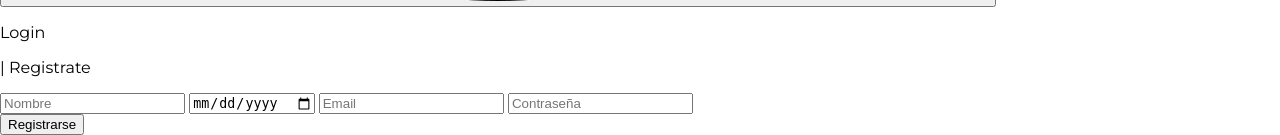
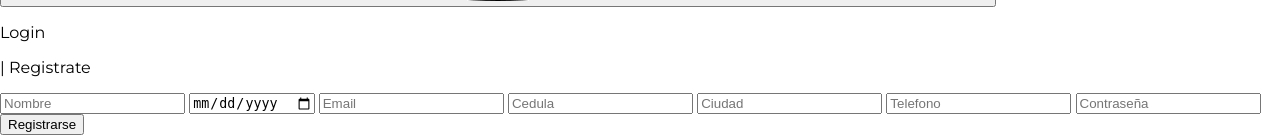
Before and after one commit to HydraSrl/Clinica-Imagen, a PHP site: template src/front/pages/register.php in a window 1280 px wide. Shown: the part 982-1117 px from the top of the page. Run offline with PHP 8.4, Linux system fonts and the light colour scheme; the template is opened without the code that fills it, so the values that code supplies are empty.

Commit message:
Añadidos los inputs necesarios para register

```diff
--- a/src/front/pages/register.php
+++ b/src/front/pages/register.php
@@ -14,6 +14,9 @@
                         <input id="nombre" pattern="^[A-Za-zÁÉÍÓÚáéíóúÑñ\s]+$" title="Solo se permiten letras y espacios"  placeholder="Nombre">
                         <input id="birthdate" placeholder="Fecha de nacimiento" type="date">
                         <input id="email" placeholder="Email">
+                        <input id="cedula" placeholder="Cedula">
+                        <input id="ciudad" placeholder="Ciudad">
+                        <input id="phonenum" placeholder="Telefono">
                         <input id="passw" placeholder="Contraseña" type="password">
                         <div id="mensaje"></div>
                         <button type="submit" class="button_register">Registrarse</button>
```
Also changed, not shown: 1 other file.
